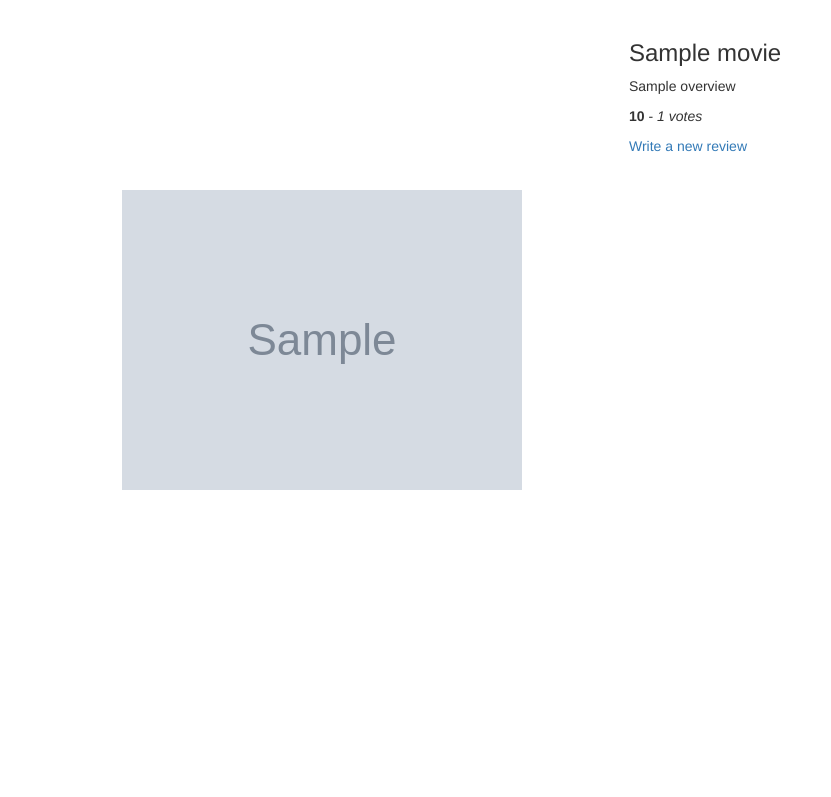
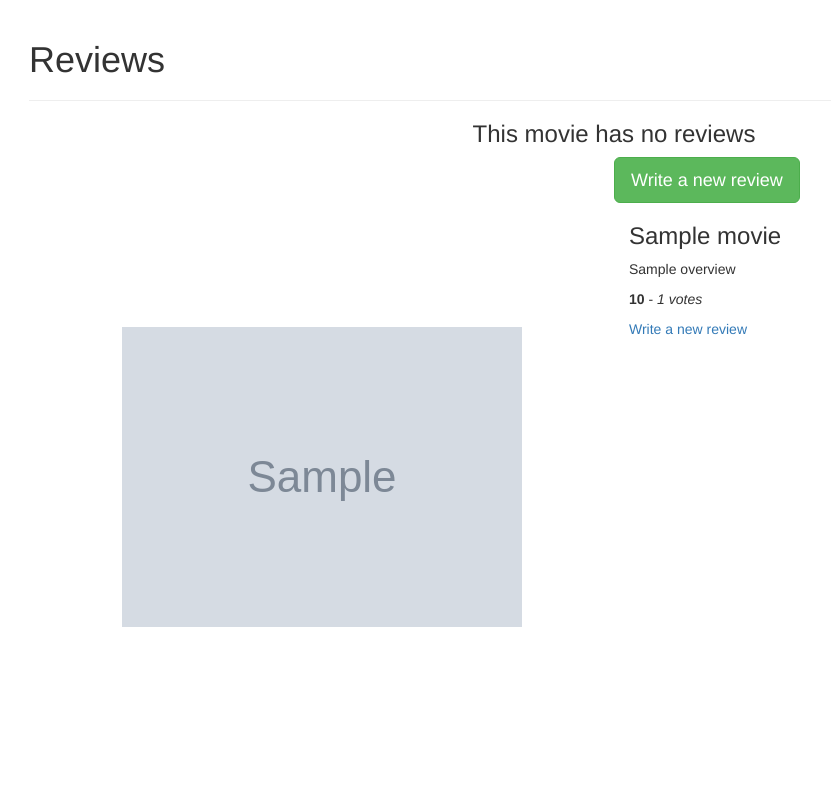
Before and after one commit to Aprilwairimu/Movie-App, a Flask app: template app/templates/movie.html in a window 1280 px wide. Shown: the part 52-849 px from the top of the page, without its empty margins (26-857 px from the left). Before the commit the page ends 542 px from the top, so only its background shows below. Run offline with Flask 2, Linux system fonts and the light colour scheme; the template is opened without the code that fills it: most values are stand-ins (such as "Sample title", 1, 10 or a date in 2020); grey boxes marked "Sample" are stand-in pictures; parts of the project's set-up code (start-up, migrations or seed data) failed here and were passed over; some libraries are stand-ins or nearby versions.

Commit message:
created macro for movie display

```diff
--- a/app/templates/macros.html
+++ b/app/templates/macros.html
@@ -2,12 +2,8 @@
 
 {% for movie in movie_list %}
 <!-- Displaying reviews macro -->
-{% macro displayReviews(review_list) %}
-{% for review in review_list %}
-<div class="col-xs-12 col-sm-4 col-md-4 col-lg-4 review-card">
-    <h2> {{ review.title}} </h2>
-    <p> {{ review.review | truncate(30) }}</p>
-</div>
+
+
 <div class="col-xs-12 col-sm-4 col-md-2 col-lg-2 movie-card">
     <img src="{{ movie.poster }}" alt="{{ movie.title }} poster" class="img-responsive">
     <li class="text-center">
@@ -19,3 +15,12 @@
 {% endfor %}
 
 {% endmacro %}
+
+{% macro displayReviews(review_list) %}
+{% for review in review_list %}
+<div class="col-xs-12 col-sm-4 col-md-4 col-lg-4 review-card">
+    <h2> {{ review.title}} </h2>
+    <p> {{ review.review | truncate(30) }}</p>
+</div>
+{% endfor %}
+{% endmacro %}
--- a/app/templates/movie.html
+++ b/app/templates/movie.html
@@ -2,10 +2,23 @@
 {% extends 'base.html'%}
 <!-- Content block -->
 {% block content %}
+{% import 'macros.html' as macro%}
 <div class="container">
+
 
     <!-- Poster background -->
     <div class="row">
+        <h1>Reviews</h1>
+        <hr>
+
+        {% if reviews %}
+        {{macro.displayReviews(reviews)}}
+
+        {% else%}
+        <h3 class="text-center">This movie has no reviews </h3>
+
+        <a class="btn btn-success btn-lg text-center" href="/movie/review/new/{{movie.id}}"> Write a new review</a>
+        {% endif %}
         <div class="col-xs-6 col-sm-6 col-md-6 col-lg-6 posterPath"
             style="background: url({{movie.poster}}) no-repeat center center ; height:80vh;">
         </div>
```
Also changed, not shown: app/views.py (+14 -1 lines).
